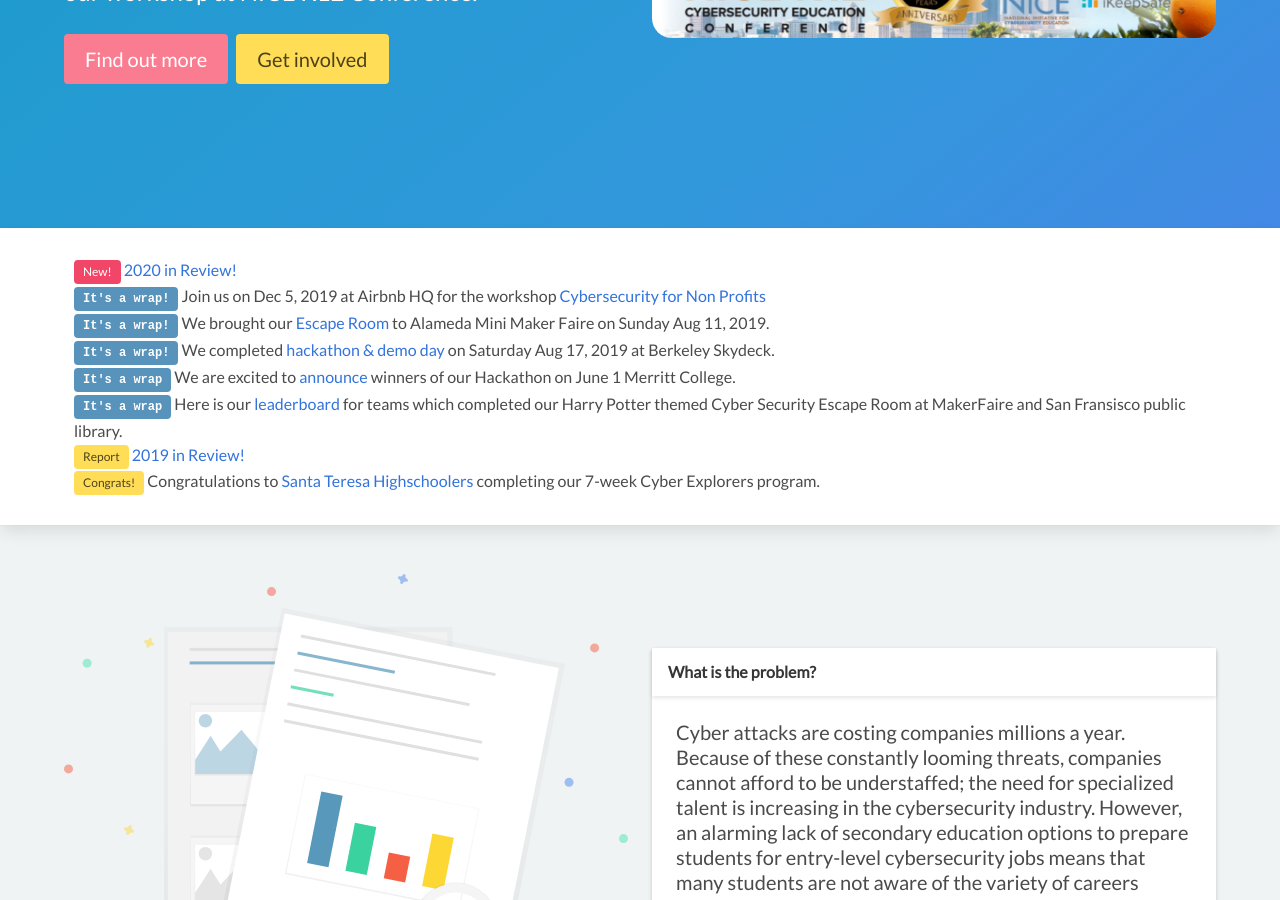
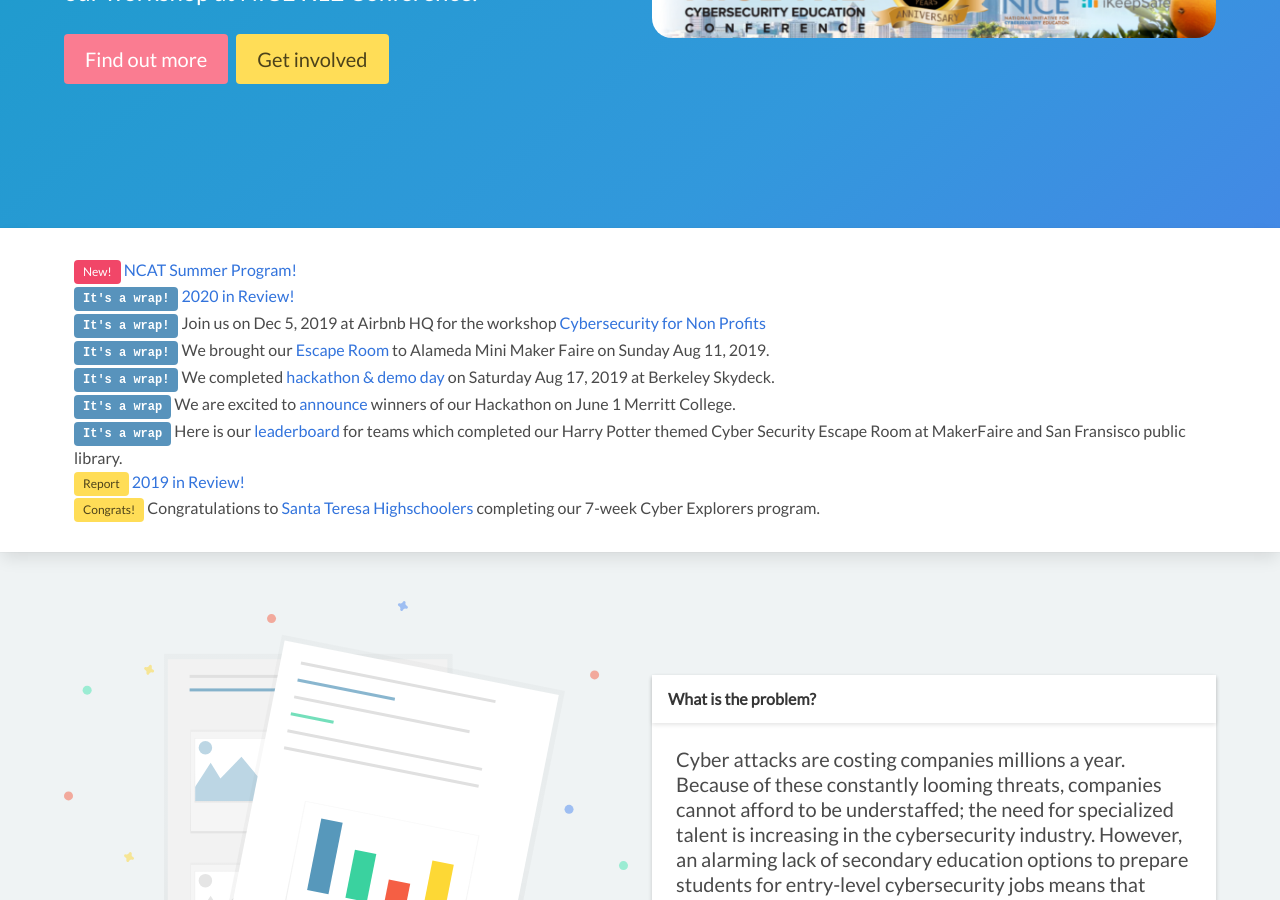
Before and after one commit to cyberdefendersprogram/www-homepage, a Jekyll site: the page built from index.html, in a window 1280 px wide and 900 px high, scrolled down 571 px. Built offline with Jekyll 4.4.1, drawn with Linux system fonts in a browser that asks for light colours; nearby versions of some CDN libraries.

Commit message:
Update index.html

```diff
--- a/index.html
+++ b/index.html
@@ -36,7 +36,8 @@
 <div class="box cta">
   <div class="container">
     <p class="has-text-left">
-        <span class="tag is-danger">New!</span> <a href="/2020-in-review">2020 in Review!</a>
+        <span class="tag is-danger">New!</span> <a href="/cyberexplorers-ncat">NCAT Summer Program!</a>
+        <br/><span class="tag is-primary">It's a wrap!</span> <a href="/2020-in-review">2020 in Review!</a>
         <br/><span class="tag is-primary">It's a wrap!</span> Join us on Dec 5, 2019 at Airbnb HQ for the workshop <a href="/escaperoom">Cybersecurity for Non Profits</a>
         <br/><span class="tag is-primary">It's a wrap!</span> We brought our <a href="/escaperoom">Escape Room</a> to Alameda Mini Maker Faire on Sunday Aug 11, 2019.
         <br/><span class="tag is-primary">It's a wrap!</span> We completed <a href="/summerprogram">hackathon & demo day</a> on Saturday Aug 17, 2019 at Berkeley Skydeck.
```
